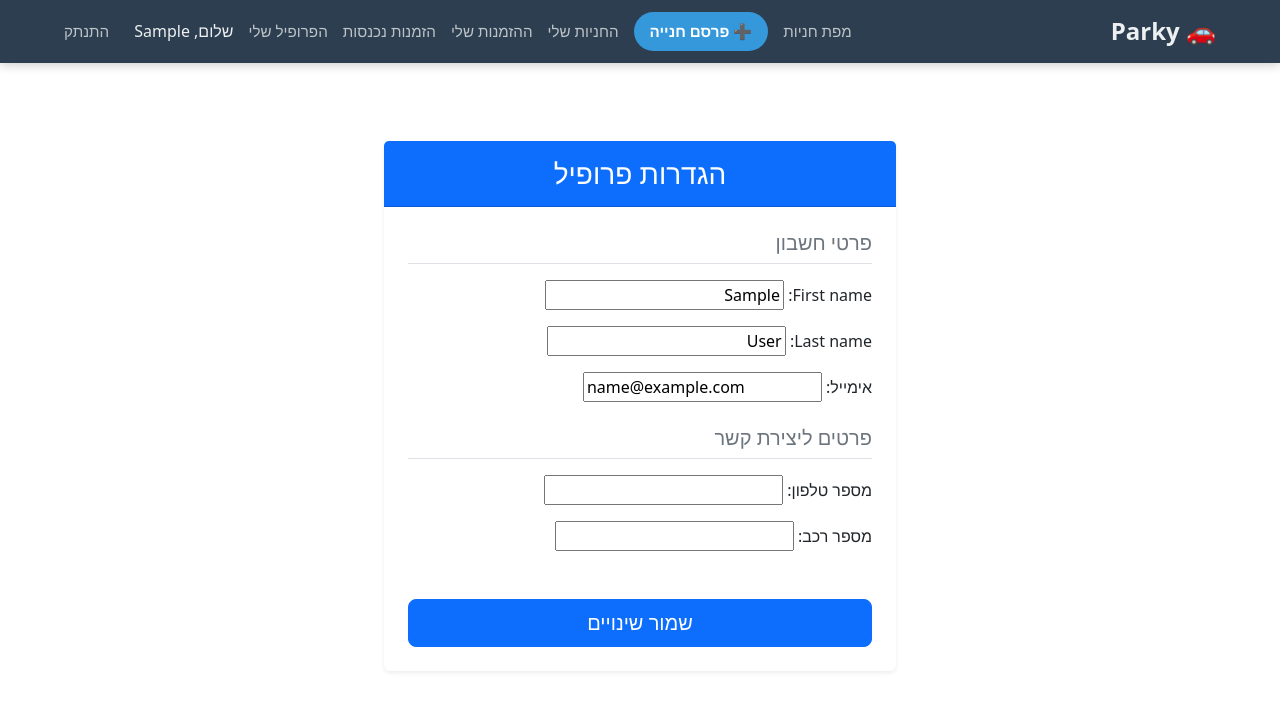
After one commit to HighsR/Parky, a Django app: page /profile/ in a window 1280 px wide. The commit adds this page. Shown: the top 711 px of the page. Run offline with Django 4.2, Linux system fonts and the light colour scheme; the visitor is signed in with stand-in values (Sample User, id 1); data comes from the database, SQL or seed files in the repository.

Commit message:
Add booking management features with confirmation and rejection added profile view and editing

```diff
--- a/parking/forms.py
+++ b/parking/forms.py
@@ -1,9 +1,10 @@
 from django import forms
 import datetime
 
+from django.contrib.auth.models import User
 from django.utils import timezone
 
-from parking.models import Booking, ParkingSpace
+from parking.models import Booking, ParkingSpace, Profile
 
 
 class BookingForm(forms.ModelForm):
@@ -41,3 +42,28 @@ class ParkingSpaceForm(forms.ModelForm):
             'lat': forms.HiddenInput(),
             'lon': forms.HiddenInput(),
         }
+
+class BookingStatusForm(forms.ModelForm):
+    class Meta:
+        model = Booking
+        fields = ['status']
+        widgets = {
+            'status': forms.Select(attrs={'class': 'form-control'}),
+        }
+
+class UserUpdateForm(forms.ModelForm):
+    email = forms.EmailField(required=True,label='אימייל')
+
+    class Meta:
+        model = User
+        fields = ['first_name','last_name', 'email']
+
+
+class ProfileUpdateForm(forms.ModelForm):
+    class Meta:
+        model = Profile
+        fields = ['phone_number', 'license_plate']
+        labels = {
+            'phone_number': 'מספר טלפון',
+            'license_plate': 'מספר רכב'
+        }
--- a/parking/models.py
+++ b/parking/models.py
@@ -62,6 +62,14 @@ class Booking(models.Model):
 
     status = models.CharField(max_length=20,choices=STATUS_CHOICES, default='pending')
 
+    def get_status(self):
+        if self.status == 'pending':
+            if self.end_time < timezone.now():
+                return 'הסתיים'
+            elif self.start_time > timezone.now():
+                return 'ממתין לאישור'
+        return self.status
+
     def clean(self):
         super().clean()
         if not self.start_time or not self.end_time:
@@ -107,3 +115,16 @@ class Booking(models.Model):
             pass
     def __str__(self):
         return f"Booking by {self.buyer.username} for {self.parking_space.name} from {self.start_time} to {self.end_time} - Status: {self.status}"
+
+class Profile(models.Model):
+    user = models.OneToOneField(User, on_delete=models.CASCADE, related_name='profile')
+
+    phone_number = models.CharField(max_length=15, unique=True , blank=True , null=True)
+
+    license_plate = models.CharField(max_length=15 , unique=True, blank=True , null=True)
+
+    user_rating = models.FloatField(default=0)
+
+
+    def __str__(self):
+        return f"{self.user.username} Profile"
--- a/parking/templates/base.html
+++ b/parking/templates/base.html
@@ -5,7 +5,6 @@
     <meta name="viewport" content="width=device-width, initial-scale=1.0">
     <title>{% block title %}Parky - מצא חנייה בקלות{% endblock %}</title>
     <style>
-        /* עיצוב כללי */
         body {
             font-family: 'Segoe UI', Tahoma, Geneva, Verdana, sans-serif;
             margin: 0;
@@ -14,7 +13,6 @@
             color: #333;
         }
 
-        /* עיצוב ה-Navbar */
         nav {
             background: #2c3e50;
             padding: 12px 5%;
@@ -54,7 +52,6 @@
             color: white;
         }
 
-        /* כפתור הוספת חנייה מודגש */
         .btn-add-parking {
             background-color: #3498db;
             color: white !important;
@@ -68,14 +65,12 @@
             background-color: #2980b9;
         }
 
-        /* תוכן האתר */
         .content {
             padding: 30px 5%;
             max-width: 1200px;
             margin: auto;
         }
 
-        /* כפתור התנתקות כטקסט */
         .logout-btn {
             background: none;
             border: none;
@@ -94,6 +89,7 @@
             margin-left: 10px;
         }
     </style>
+    <link rel="stylesheet" href="https://cdn.jsdelivr.net/npm/bootstrap@5.3.0/dist/css/bootstrap.rtl.min.css">
 </head>
 <body>
 
@@ -107,8 +103,16 @@
             <a href="{% url 'add_parking_space' %}" class="btn-add-parking">➕ פרסם חנייה</a>
             <a href="{% url 'my_listings' %}">החניות שלי</a>
             <a href="{% url 'my_bookings' %}">ההזמנות שלי</a>
+            <a href="{% url 'manage_seller_bookings' %}">הזמנות נכנסות</a>
+            <a href="{%url 'profile' %}">הפרופיל שלי</a>
 
-            <span class="user-greeting">שלום, {{ user.username }}</span>
+            <span class="user-greeting">
+                {% if user.first_name %}
+                 שלום, {{ user.first_name }}
+                {% else %}
+                {{ user.username }} , שלום
+                {% endif %}
+            </span>
 
             <form action="{% url 'logout' %}" method="post" style="display: inline; margin: 0;">
                 {% csrf_token %}
--- a/parking/templates/parking/book_parking.html
+++ b/parking/templates/parking/book_parking.html
@@ -90,11 +90,9 @@
 </div>
 
 <script>
-    // סקריפט שמונע בחירת תאריכים ושעות בעבר
     document.addEventListener("DOMContentLoaded", function() {
         var dateInput = document.getElementById("{{ form.booking_date.id_for_label }}");
 
-        // חסימת בחירה של תאריכים בעבר
         if (dateInput) {
             var today = new Date();
             today.setMinutes(today.getMinutes() - today.getTimezoneOffset());
--- a/parking/templates/parking/my_bookings.html
+++ b/parking/templates/parking/my_bookings.html
@@ -11,6 +11,7 @@
     th { background-color: #f1f1f1; }
     .status-approved { color: green; font-weight: bold; }
     .status-pending { color: orange; font-weight: bold; }
+    .status-canceled { color: red; font-weight: bold; }
     .no-bookings { text-align: center; padding: 40px; color: #666; }
 </style>
 
--- /dev/null
+++ b/parking/templates/parking/profile.html
@@ -0,0 +1,49 @@
+{% extends "base.html" %}
+
+{% block title %}הפרופיל שלי - Parky{% endblock %}
+
+{% block content %}
+<div class="container mt-5">
+    <div class="row justify-content-center">
+        <div class="col-md-8 col-lg-6">
+
+            {% if messages %}
+                {% for message in messages %}
+                    <div class="alert alert-success alert-dismissible fade show" role="alert">
+                        {{ message }}
+                        <button type="button" class="btn-close" data-bs-dismiss="alert" aria-label="סגור"></button>
+                    </div>
+                {% endfor %}
+            {% endif %}
+
+            <div class="card shadow-sm border-0">
+                <div class="card-header bg-primary text-white text-center py-3">
+                    <h3 class="mb-0">הגדרות פרופיל</h3>
+                </div>
+                <div class="card-body p-4">
+
+                    <form method="POST">
+                        {% csrf_token %}
+
+                        <h5 class="text-secondary border-bottom pb-2 mb-3">פרטי חשבון</h5>
+                        <div class="mb-4">
+                            {{ user_form.as_p }}
+                        </div>
+
+                        <h5 class="text-secondary border-bottom pb-2 mb-3 mt-4">פרטים ליצירת קשר</h5>
+                        <div class="mb-4">
+                            {{ profile_form.as_p }}
+                        </div>
+
+                        <div class="d-grid mt-5">
+                            <button type="submit" class="btn btn-primary btn-lg">שמור שינויים</button>
+                        </div>
+                    </form>
+
+                </div>
+            </div>
+
+        </div>
+    </div>
+</div>
+{% endblock %}
--- a/parking/urls.py
+++ b/parking/urls.py
@@ -14,4 +14,8 @@ urlpatterns = [
     path('my-listings/', views.my_listings, name='my_listings'),
     path('edit-parking/<int:parking_id>/', views.edit_parking_space, name='edit_parking_space'),
     path('delete-parking/<int:parking_id>/', views.delete_parking_space,name='delete_parking_space'),
+    path('manage-bookings', views.manage_seller_bookings, name='manage_seller_bookings'),
+    path('accept-booking/<int:booking_id>/', views.booking_confirmation, name='booking_confirmation'),
+    path('reject-booking/<int:booking_id>/', views.booking_rejection, name='booking_rejection'),
+    path('profile/', views.profile_view, name='profile'),
 ]
--- a/parking/views.py
+++ b/parking/views.py
@@ -3,9 +3,9 @@ from django.contrib.auth.decorators import login_required
 from django.core.exceptions import ValidationError
 from django.shortcuts import render, get_object_or_404, redirect
 from django.contrib.auth.forms import UserCreationForm
-from django.contrib.auth import login
-from .models import ParkingSpace, Booking
-from .forms import BookingForm, ParkingSpaceForm
+from django.contrib.auth import login, logout
+from .models import ParkingSpace, Booking, Profile
+from .forms import BookingForm, ParkingSpaceForm, UserUpdateForm, ProfileUpdateForm
 
 
 def map_view(request):
@@ -107,3 +107,60 @@ def delete_parking_space(request, parking_id):
         return redirect('my_listings')
 
     return render(request, 'parking/delete_parking_space.html', {'parking_space': parking_space})
+
+@login_required
+def manage_seller_bookings(request):
+    user_listings = ParkingSpace.objects.filter(owner=request.user, is_active=True)
+    bookings = Booking.objects.filter(parking_space__in=user_listings).order_by('-start_time')
+    return render(request, 'parking/manage_bookings.html', {'bookings': bookings })
+
+@login_required
+def booking_confirmation(request, booking_id):
+    booking = get_object_or_404(Booking, id=booking_id, parking_space__owner=request.user)
+
+    if request.method == 'POST':
+        booking.status = 'approved'
+        booking.save()
+        messages.success(request, 'הזמנה אושרה!')
+        return redirect('manage_seller_bookings')
+
+    return render(request, 'parking/accept_booking.html', {'booking': booking})
+
+@login_required
+def booking_rejection(request, booking_id):
+    booking = get_object_or_404(Booking, id=booking_id, parking_space__owner=request.user)
+
+    if request.method == 'POST':
+        booking.status = 'canceled'
+        booking.save()
+        messages.success(request, 'הזמנה בוטלה!')
+        return redirect('manage_seller_bookings')
+
+    return render(request, 'parking/reject_booking.html', {'booking': booking})
+
+@login_required
+def logout_view(request):
+    logout(request)
+
+    messages.success(request,'התנתקת בהצלחה!')
+
+    return redirect('map_view')
+
+@login_required
+def profile_view(request):
+    profile, created = Profile.objects.get_or_create(user=request.user)
+
+    if request.method == 'POST':
+        user_form = UserUpdateForm(request.POST, instance=request.user)
+        profile_form = ProfileUpdateForm(request.POST, instance=profile)
+
+        if user_form.is_valid() and profile_form.is_valid():
+            user_form.save()
+            profile_form.save()
+            messages.success(request,'הפרופיל שלך עודכן בהצלחה!')
+            return redirect('profile')
+    else:
+        user_form = UserUpdateForm(instance=request.user)
+        profile_form = ProfileUpdateForm(instance=profile)
+
+    return render(request, 'parking/profile.html', {'user_form': user_form, 'profile_form': profile_form})
--- a/parky_project/settings.py
+++ b/parky_project/settings.py
@@ -40,6 +40,7 @@ DATABASES = {
 
 LOGIN_URL='/accounts/login/'
 LOGIN_REDIRECT_URL='/map/'
+LOGOUT_REDIRECT_URL='/map/'
 
 
 LANGUAGE_CODE = 'he'
```
Also changed, not shown: parking/templates/parking/accept_booking.html (added, +36 -0 lines), parking/templates/parking/manage_bookings.html (added, +53 -0 lines), parking/templates/parking/my_listings.html (+4 -5 lines), parking/templates/parking/reject_booking.html (added, +32 -0 lines).
